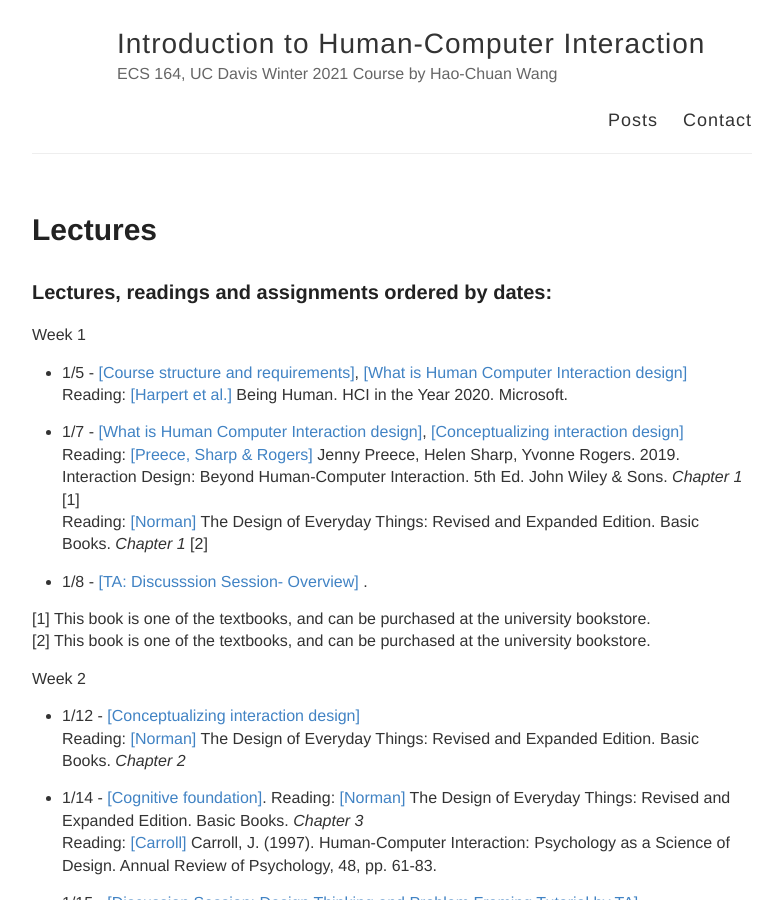
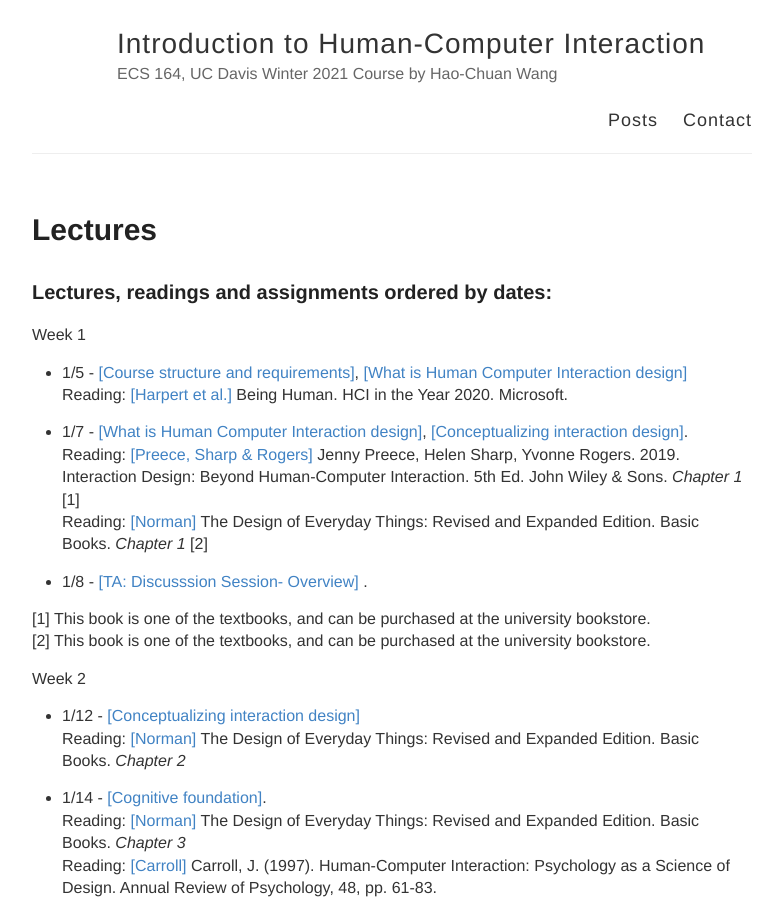
Before and after one commit to hciwang/hciwang.github.io, a Jekyll site: the page built from _posts/2021-1-1-lectures.md, in a window 1280 px wide and 900 px high. Shown: the whole window, without its empty margins (248-1031 px from the left). Built offline with Jekyll 4.4.1, drawn with Linux system fonts in a browser that asks for light colours.

```diff
--- a/_posts/2021-1-1-lectures.md
+++ b/_posts/2021-1-1-lectures.md
@@ -9,7 +9,7 @@ Week 1
 - 1/5 - [[Course structure and requirements]](https://canvas.ucdavis.edu/courses/539971/files/folder/Lectures?preview=11228808), [[What is Human Computer Interaction design]](https://canvas.ucdavis.edu/courses/539971/files/folder/Lectures?preview=11228961)
 Reading:  [[Harpert et al.]](https://www.microsoft.com/en-us/research/uploads/prod/2019/03/beinghumana3-1.pdf) Being Human. HCI in the Year 2020. Microsoft.
 
-- 1/7 - [[What is Human Computer Interaction design]](https://canvas.ucdavis.edu/courses/539971/files/folder/Lectures?preview=11228961), [[Conceptualizing interaction design]]( )
+- 1/7 - [[What is Human Computer Interaction design]](https://canvas.ucdavis.edu/courses/539971/files/folder/Lectures?preview=11228961), [[Conceptualizing interaction design]]( ).
 Reading: [[Preece, Sharp & Rogers]](http://www.id-book.com/) Jenny Preece, Helen Sharp, Yvonne Rogers. 2019. Interaction Design: Beyond Human-Computer Interaction. 5th Ed. John Wiley & Sons.  *Chapter 1* [1]
 Reading: [[Norman]](https://www.basicbooks.com/titles/don-norman/the-design-of-everyday-things/9780465050659/) The Design of Everyday Things: Revised and Expanded Edition. Basic Books. *Chapter 1* [2]
 
```
